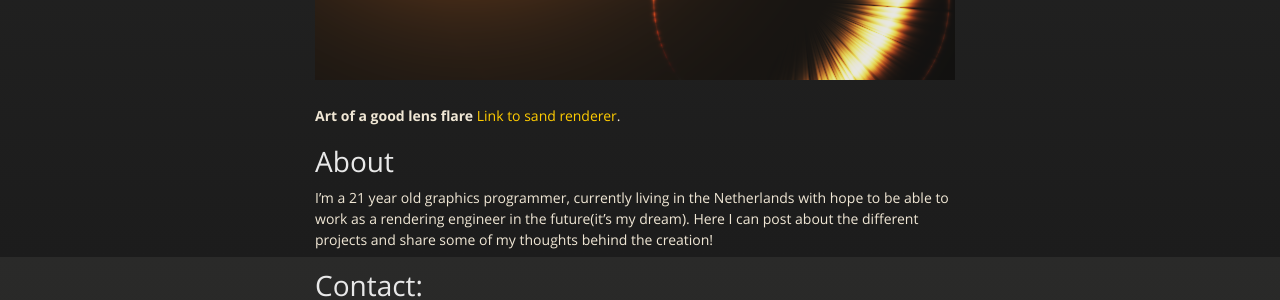
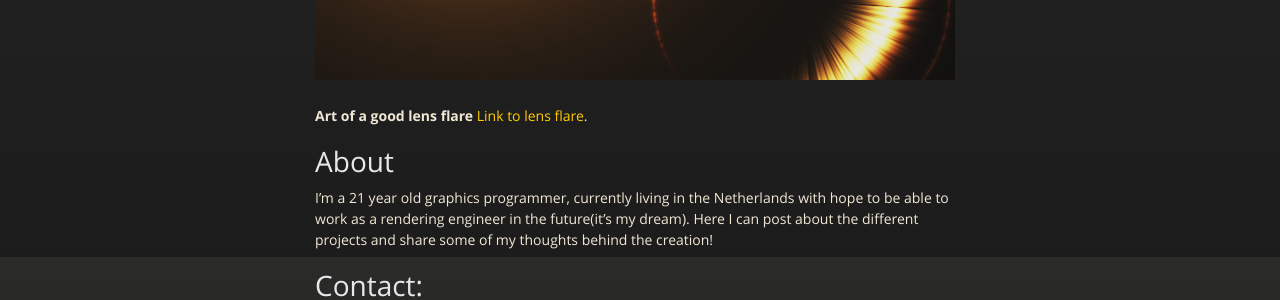
Before and after one commit to NamelessCoding/NamelessCoding.github.io, a Jekyll site: the page built from index.md, in a window 1280 px wide and 900 px high, scrolled down 1985 px. Shown: the part 458-758 px from the top of the window. Built offline with Jekyll 4.4.1, drawn with Linux system fonts in a browser that asks for light colours; our own code applies the rules of GitHub Pages for plain Markdown files.

Commit message:
Update index.md

```diff
--- a/index.md
+++ b/index.md
@@ -19,7 +19,7 @@ Here I share my different work and some of my thoughts!
 
 ![Octocat](https://github.com/NamelessCoding/NamelessCoding.github.io/blob/main/assets/images/bhkgyt8.png?raw=true)
 
-**Art of a good lens flare** [Link to sand renderer](./another-page6.md).
+**Art of a good lens flare** [Link to lens flare](./another-page6.md).
 
 
 # About
```
